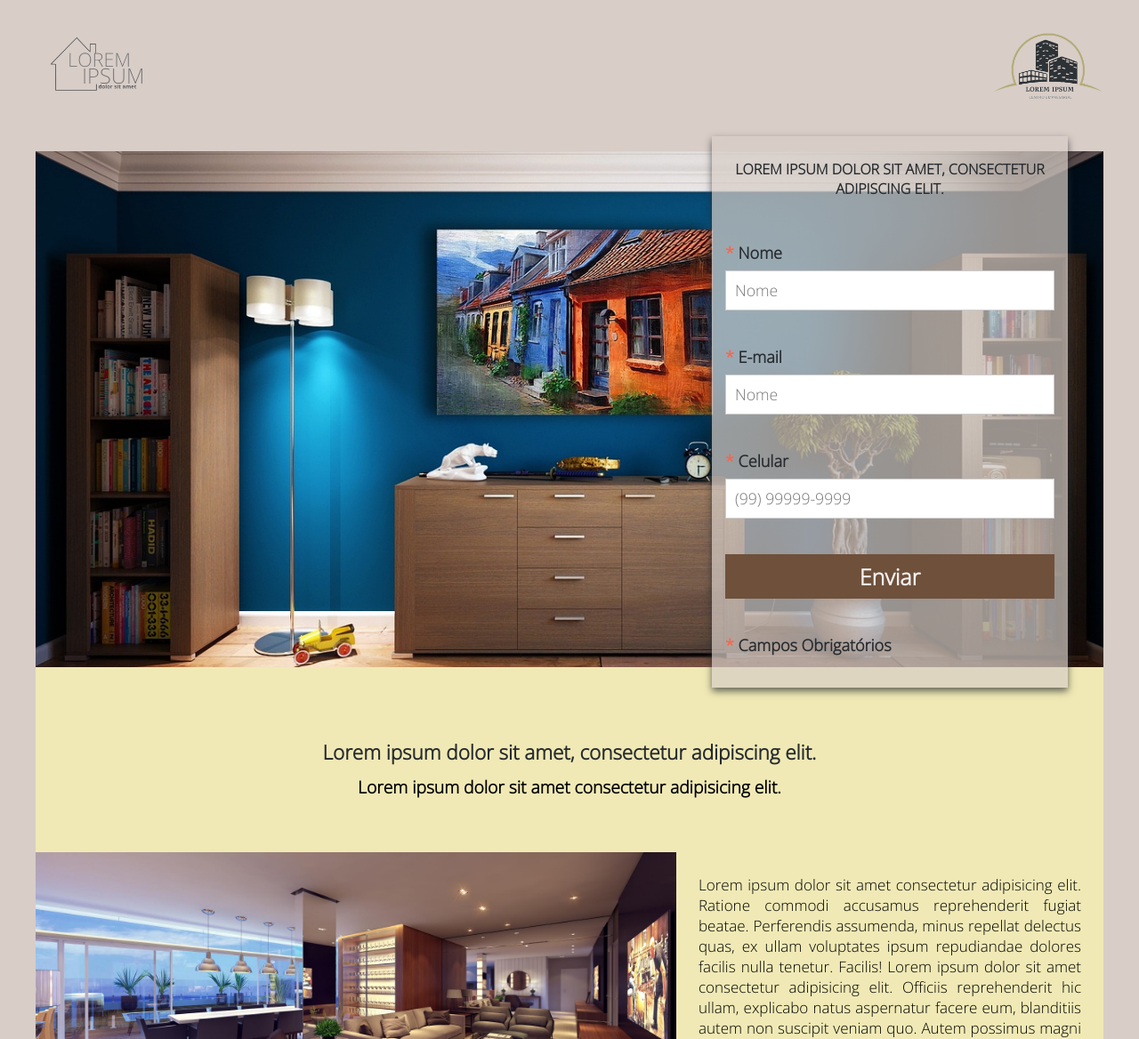
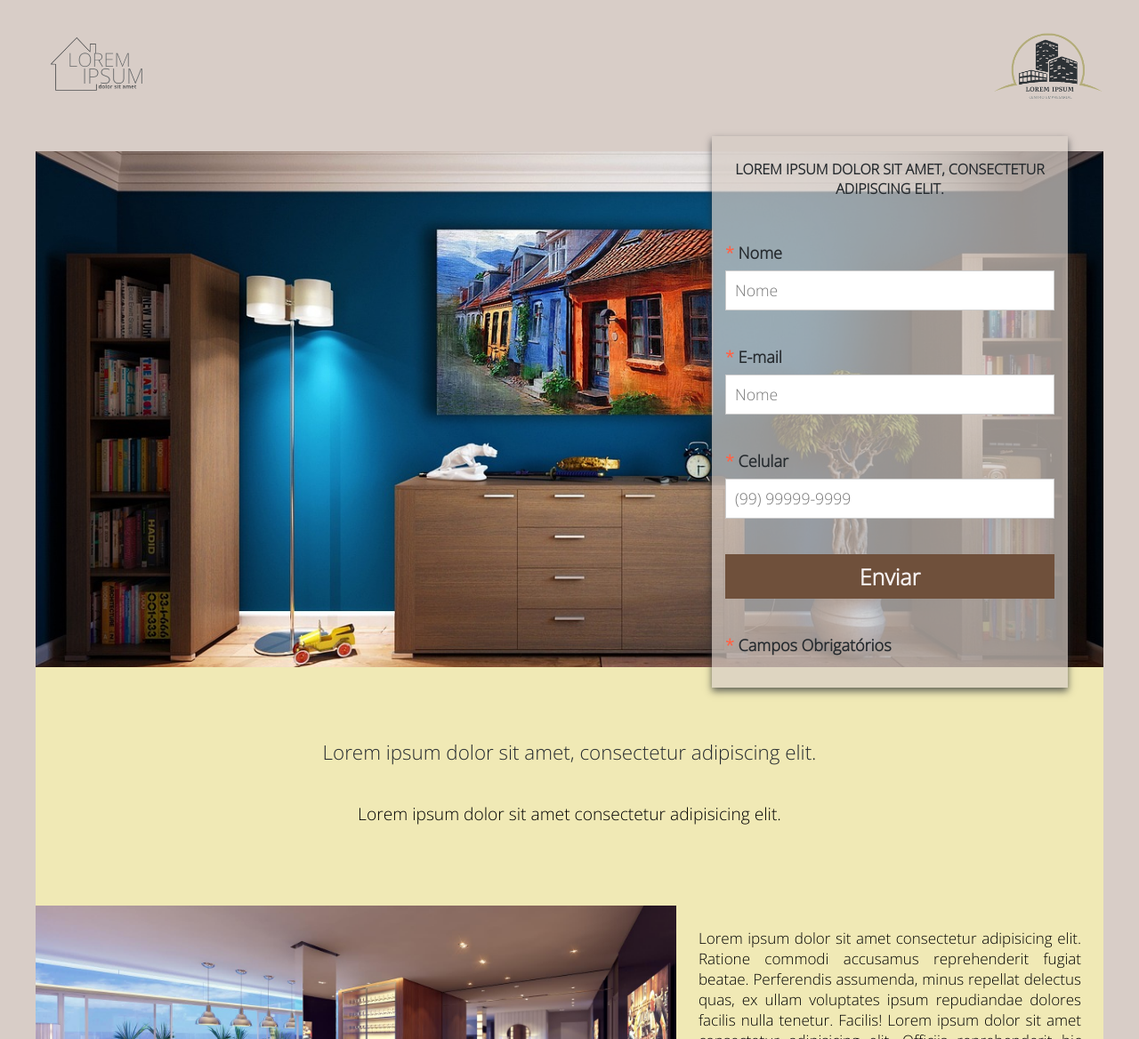
Before and after one commit to dev-wsantos/html5-css-landingpage-02, a plain HTML site: page index.html in a window 1280 px wide. Shown: the top 1168 px of the page at 89% size. Drawn offline with Linux system fonts and the light colour scheme.

Commit message:
ajustes finais

```diff
--- a/css/style.css
+++ b/css/style.css
@@ -149,12 +149,14 @@ section.chamada h2 {
   color: #262b2f;
   font-size: 1.4em;
   margin-top: 30px;
+  font-weight: normal;
 }
 
 section.chamada h3 {
   width: 100%;
   font-size: 1.2em;
-  padding: 10px 0;
+  padding: 40px 80px;
+  font-weight: normal;
 }
 
 .flex-mosaico {
```
